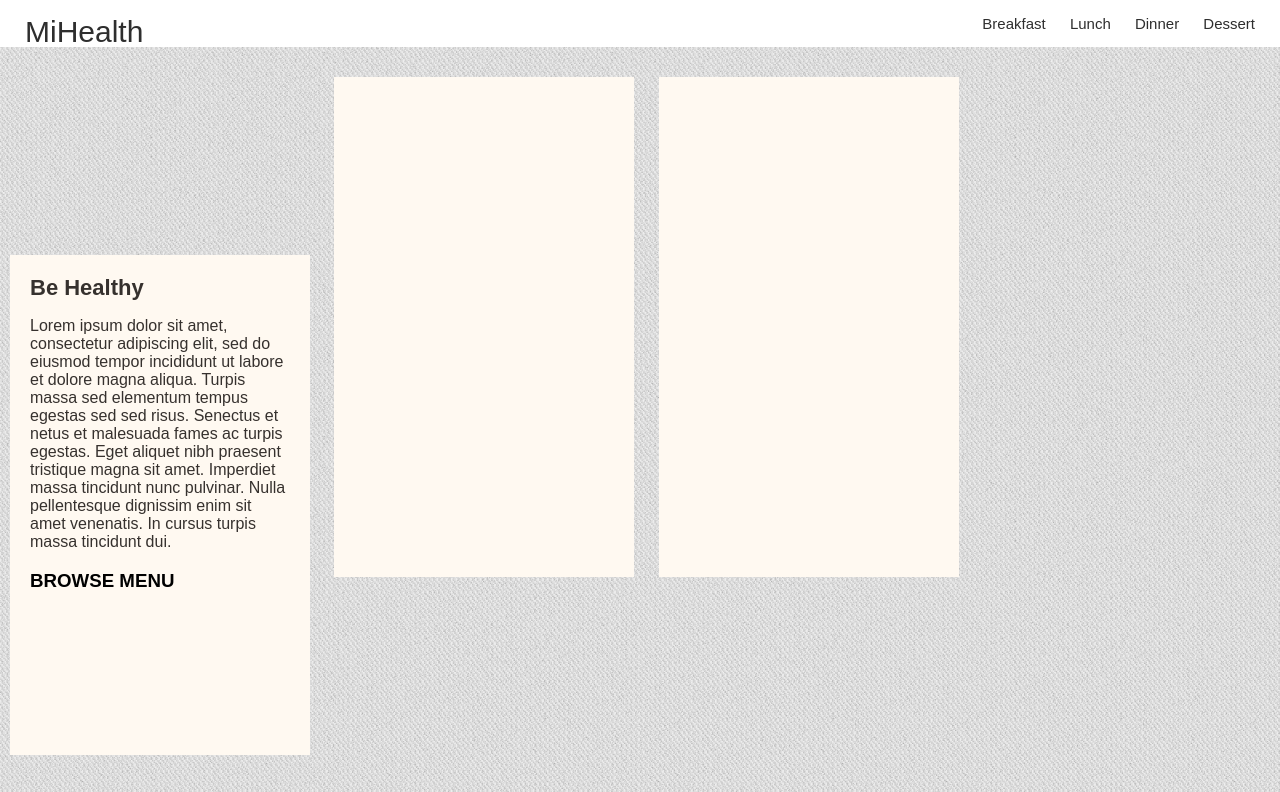
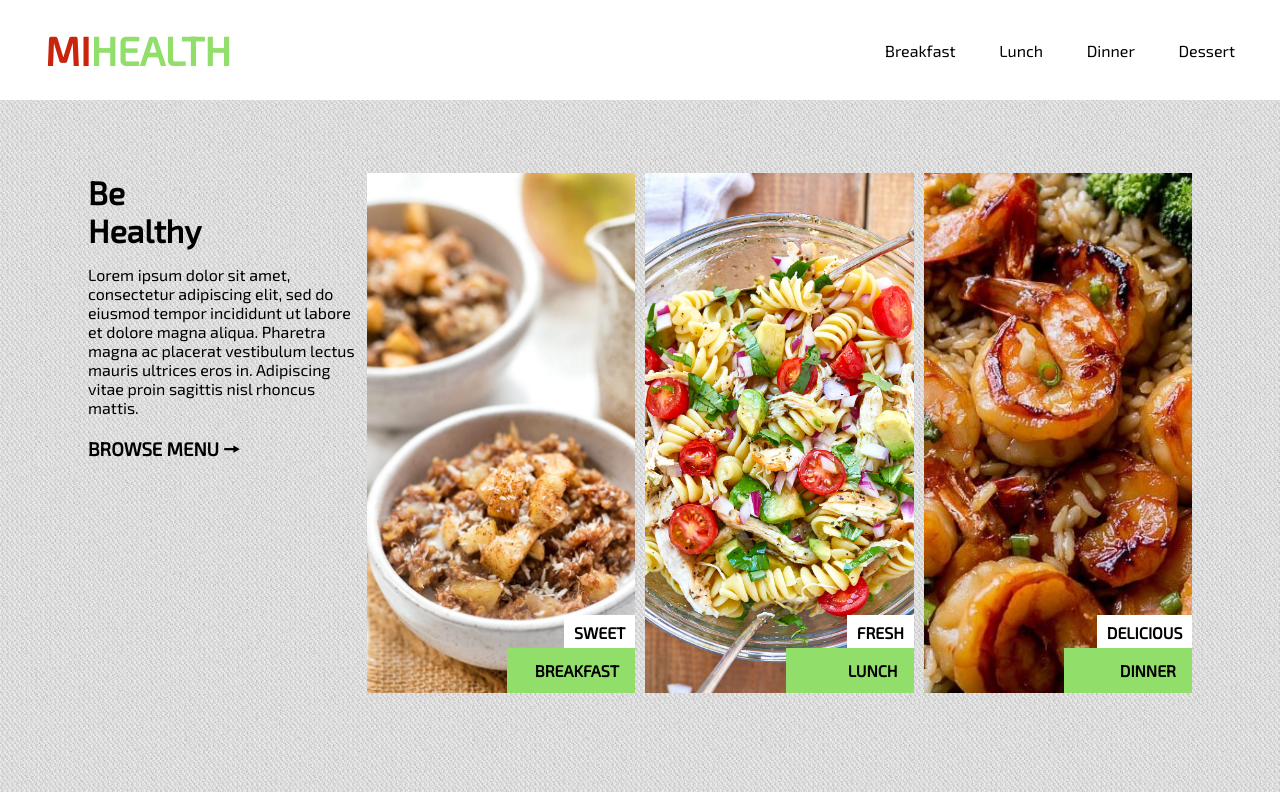
Before and after one commit to MRNOVMBR/mihealth, a plain HTML site: page index.html in a window 1280 px wide. Shown: the top 792 px of the page. Drawn offline with Linux system fonts and the light colour scheme.

Commit message:
edits to div classes and major changes to CSS

```diff
--- a/index.html
+++ b/index.html
@@ -1,30 +1,64 @@
 <!DOCTYPE html>
-<html lang="eng">
-
+<html>
 <head>
     <title>MiHealth</title>
-    <link rel="stylesheet" type="text/css" href="styles.css"></link>
+    <link href="mistyles.css" rel="stylesheet" type="text/css">
+    <link rel="preconnect" href="https://fonts.googleapis.com">
+    <link rel="preconnect" href="https://fonts.gstatic.com" crossorigin>
+    <link href="https://fonts.googleapis.com/css2?family=Exo+2&display=swap" rel="stylesheet">
+    <meta charset="UTF-8" lang="eng">
+    <meta name="keywords" content="healthy recipes, health food">
+    <meta name="viewport" content="width=device-width, initial-scale=1.0">
 </head>
 
 <body>
-    <div class="navleft">
-        <a href="index.html">MiHealth</a>
-    </div>
-    <div class="nav">
-        <a href="breakfast.html">Breakfast</a>
-        <a href="lunch.html">Lunch</a>
-        <a href="dinner.html">Dinner</a>
-        <a href="dessert.html">Dessert</a>
-    </div>
-    <div class="cardscontainer">
-        <div class="card">
-            <h1>Be Healthy</h1>
-            <p>Lorem ipsum dolor sit amet, consectetur adipiscing elit, sed do eiusmod tempor incididunt ut labore et dolore magna aliqua. Turpis massa sed elementum tempus egestas sed sed risus. Senectus et netus et malesuada fames ac turpis egestas. Eget aliquet nibh praesent tristique magna sit amet. Imperdiet massa tincidunt nunc pulvinar. Nulla pellentesque dignissim enim sit amet venenatis. In cursus turpis massa tincidunt dui.</p>
-            <h3>BROWSE MENU</h3>
+    <div class="maincontain">
+
+        <div class="header">
+            <h2 class="logo"><a href="#"><span id="mi">MI</span><span id="health">HEALTH</span><a></h2>
+            <nav class="nav">
+                <a  href="#">Breakfast</a>
+                <a  href="#">Lunch</a>
+                <a  href="#">Dinner</a>
+                <a  href="#">Dessert</a>
+            </nav>
         </div>
-        <div class="card"></div>
-        <div class="card"></div>
-        <div class="card"></div>
+
+        <div class="content">
+
+            <div class="cards">
+                <div class="card siteSummary">
+                    <h1 class="headline">Be <br>Healthy</h1>
+                    <p>Lorem ipsum dolor sit amet, consectetur adipiscing elit, sed do eiusmod tempor incididunt ut labore et dolore magna aliqua. Pharetra magna ac placerat vestibulum lectus mauris ultrices eros in. Adipiscing vitae proin sagittis nisl rhoncus mattis.</p>
+                    <span id="browse">
+                        <h3><a href="#">BROWSE MENU &#129046</a></h3>
+                    </span>
+                </div>
+
+                <div class="card bfast">
+                    <div class="mealTextBox">
+                        <span class="textTop">SWEET</span>
+                        <span class="textBottom">BREAKFAST</span>
+                    </div>
+                </div>
+
+                <div class="card lunch">
+                    <div class="mealTextBox">
+                        <span class="textTop">FRESH</span>
+                        <span class="textBottom">LUNCH</span>
+                    </div>
+                </div>
+
+                <div class="card dinner">
+                    <div class="mealTextBox">
+                        <span class="textTop">DELICIOUS</span>
+                        <span class="textBottom">DINNER</span>
+                    </div>
+                </div>
+            </div>
+
+        </div>
+
     </div>
 </body>
 
--- /dev/null
+++ b/mistyles.css
@@ -0,0 +1,115 @@
+html, body, .maincontain {
+    height: 100%;
+    font-family: 'Exo 2', sans-serif;
+}
+
+body {
+    background-image: url('Assets/bg.png');
+    background-color: #dbdbdb;
+
+}
+
+.header {
+    padding: 10px 25px;
+    display: flex;
+    justify-content: space-between;
+    align-items: center;
+    background-color: #ffffff;
+    position: absolute;
+    top: 0;
+    left: 0;
+    right: 0;
+    height: 10%;
+
+}
+.logo {
+   font-size: 40px;
+}
+#mi {
+    color: #c9250e;
+}
+
+#health {
+    color: #91de6b;
+}
+a {
+    color: #000000;
+    text-decoration: none;
+    margin: 20px;
+}
+a:hover {
+    color:#c9250e;
+}
+
+.content {
+    display: flex;
+    flex-direction: row;
+    justify-content: space-between;
+    align-items: center;
+    flex-wrap: wrap;
+    height: 100%;
+    padding: 25px 75px;
+}
+
+.headline {
+    margin: 0px;
+}
+
+.cards {
+    display: flex;
+    height: 100%;
+    justify-content: space-between;
+    flex: 1 60%;
+    align-items: center;
+}
+
+.card {
+    background-size: cover;
+    background-repeat: no-repeat;
+    background-position: center;
+    width: 32%;
+    height: 65%;
+    position: relative;
+    margin: 0 5px;
+}
+
+.siteSummary {
+    background-color: #ffffff opacity 0%;
+}
+#browse a {
+    margin: 0;
+}
+
+.bfast {
+    background-image: url('Assets/bfast.jpg');
+}
+
+.lunch {
+    background-image: url('Assets/lunch.jpg');
+}
+
+.dinner {
+    background-image: url('Assets/dinner.jpg');
+}
+
+.mealTextBox {
+    font-weight: bold;
+}
+
+.textTop {
+    background-color: #ffffff;
+    position: absolute;
+    right: 0px;
+    bottom: 2.7em;
+    padding: .5em .6em;
+}
+
+.textBottom {
+    background-color: #91de6b;
+    position: absolute;
+    right: 0px;
+    bottom: 0px;
+    padding: .8em 1em;
+    width: 6em;
+    text-align: right;
+}
--- a/styles.css
+++ /dev/null
@@ -1,79 +0,0 @@
-html, body, a, h1, .nav, .main, .cardsContainer, .card{
-    padding: 0;
-    border: 0;
-    margin: 0;
-    font-family: Arial, Helvetica, sans-serif;
-    box-sizing: border-box;
-}
-
-p {
-    color: #36312e;
-}
-
-a {
-    padding: 10px;
-    color: #2e2e2e;
-    text-decoration: none;
-}
-
-body {
-    background-image: url("assets/bg.png");
-    background-repeat: repeat-x repeat-y;
-
-}
-
-h1 {
-    font-size: 22px;
-    color: #36312e;
-}
-
-.nav {
-    width: 100%;
-    height: 5040 px;
-    background-color: #ffffff;
-    padding: 15px;
-    margin: 0 auto;
-    text-align: right;
-    font-size: 15px;
-}
-
-.navleft {
-    height: 40 px;
-    padding: 15px;
-    margin: 0 auto;
-    text-align: left;
-    font-size: 30px;
-    position: absolute;
-}
-
-.cardsContainer {
-    display: flex;
-    flex-direction: row;
-    flex-wrap: wrap;
-    justify-content: center;
-    width: 90%;
-    height: 100%;
-    text-align: center;
-    position: relative;
-    margin: 0 auto;
-}
-
-.card {
-    width: 300px;
-    height: 500px;
-    padding: 20px;
-    margin: 30px 10px 10px 10px;
-    background-color: #fff9f1;
-    display: inline-block;
-}
-
-.cardlink {
-    background-color: #36312e;
-    border-radius: 4px;
-    text-align: center;
-    padding: 8px;
-}
-
-.cardlink a {
-    text-decoration: none;
-}
```
Also changed, not shown: Assets/bfast.jpg (renamed from Assets/apple.jpg), Assets/dinner.jpg (renamed from Assets/shrimp.jpg), Assets/lunch.jpg (renamed from Assets/pasta.jpg).
